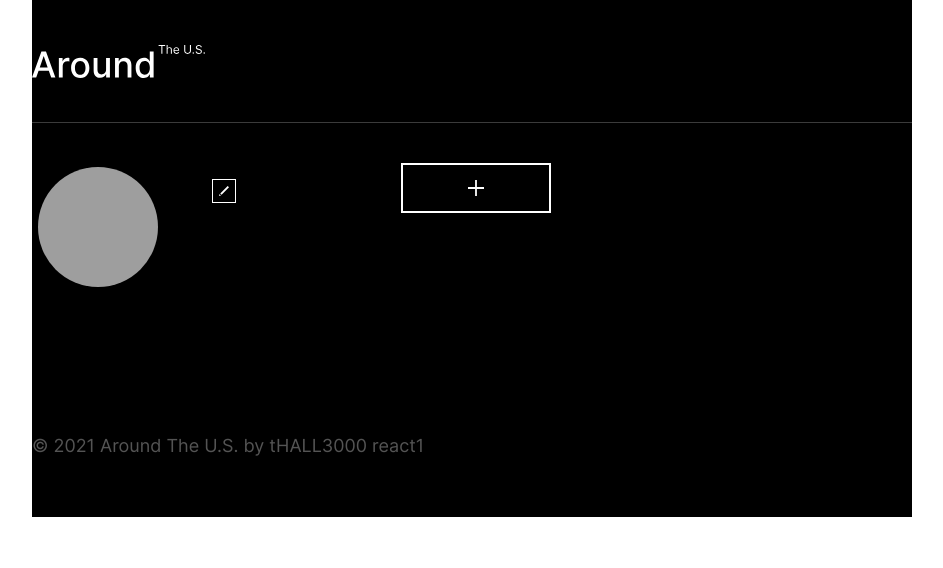
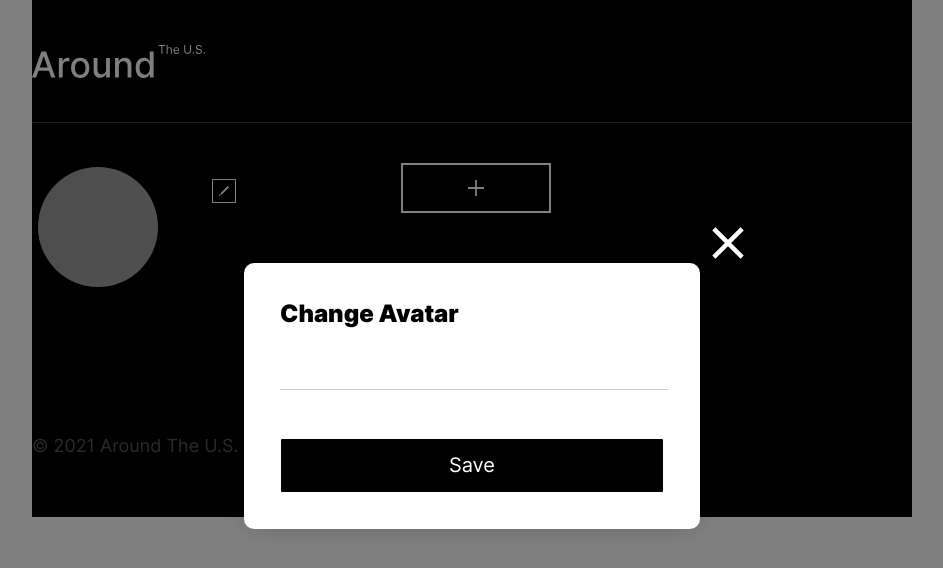
Before and after one commit to tHALL3000/around-react, a React (Create React App) app in the folder sprint-10/: page / in a window 1280 px wide. Both pictures are taken after a click on the button 266 px from the left and 228 px from the top of the page. Shown: the top 568 px of the page, without its empty margins (168-1111 px from the left). Built offline with nearby package versions, Linux system fonts and the light colour scheme; grey boxes are pictures that could not be loaded.

Commit message:
Pop ups open and pop ups close, functional

```diff
--- a/sprint-10/src/components/App.js
+++ b/sprint-10/src/components/App.js
@@ -24,7 +24,7 @@ function App() {
 			true
 		);
 		console.log(
-			"popup call fired"
+			"popup call"
 		);
 	}
 
--- a/sprint-10/src/components/PopupWithForm.js
+++ b/sprint-10/src/components/PopupWithForm.js
@@ -1,6 +1,16 @@
+import React from "react";
+import App from "./App";
 function PopupWithForm(props) {
 	return (
-		<div className="overlay overlay_type_${props.name} ${isOpen ? 'popup_is-opened' : ''}">
+		<div
+			className={`overlay overlay_type_${
+				props.name
+			} ${
+				props.isOpen
+					? "overlay_show"
+					: ""
+			}`}
+		>
 			<section className="modal modal_${props.name}">
 				<button
 					className="modal__close-button"
```
